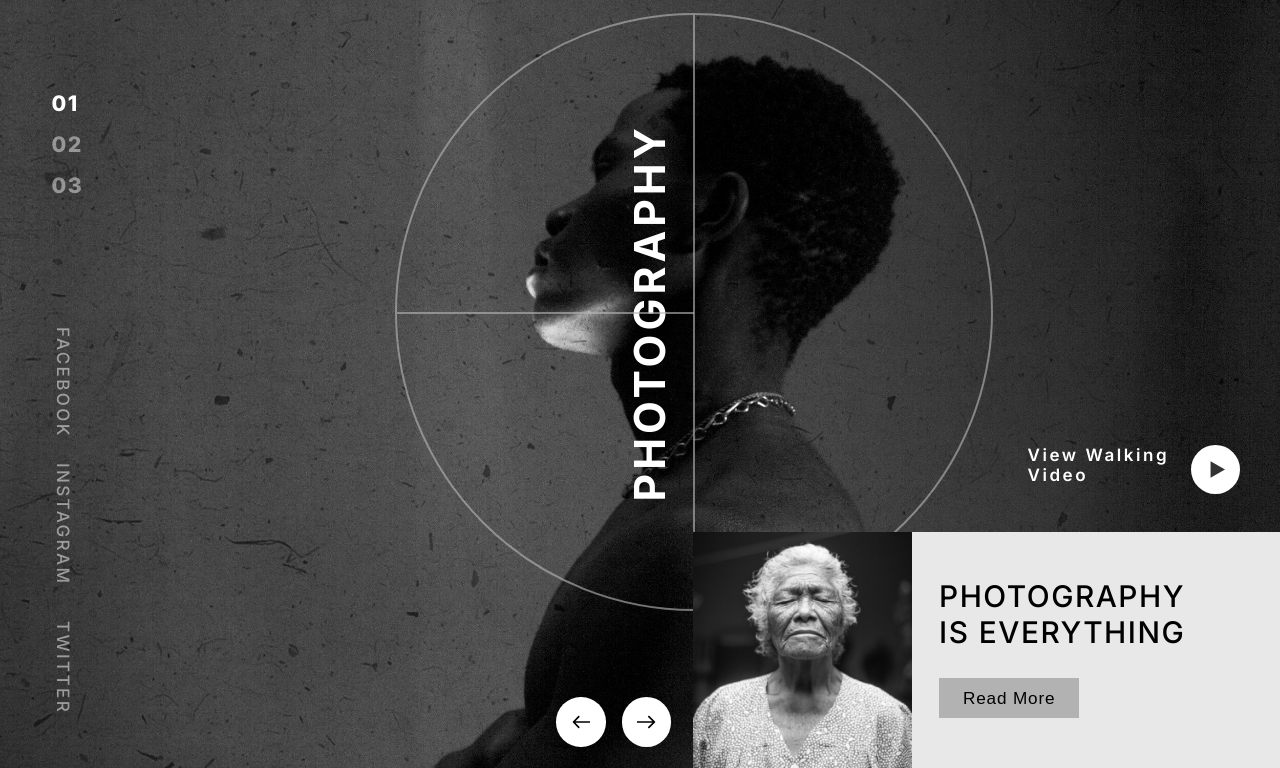
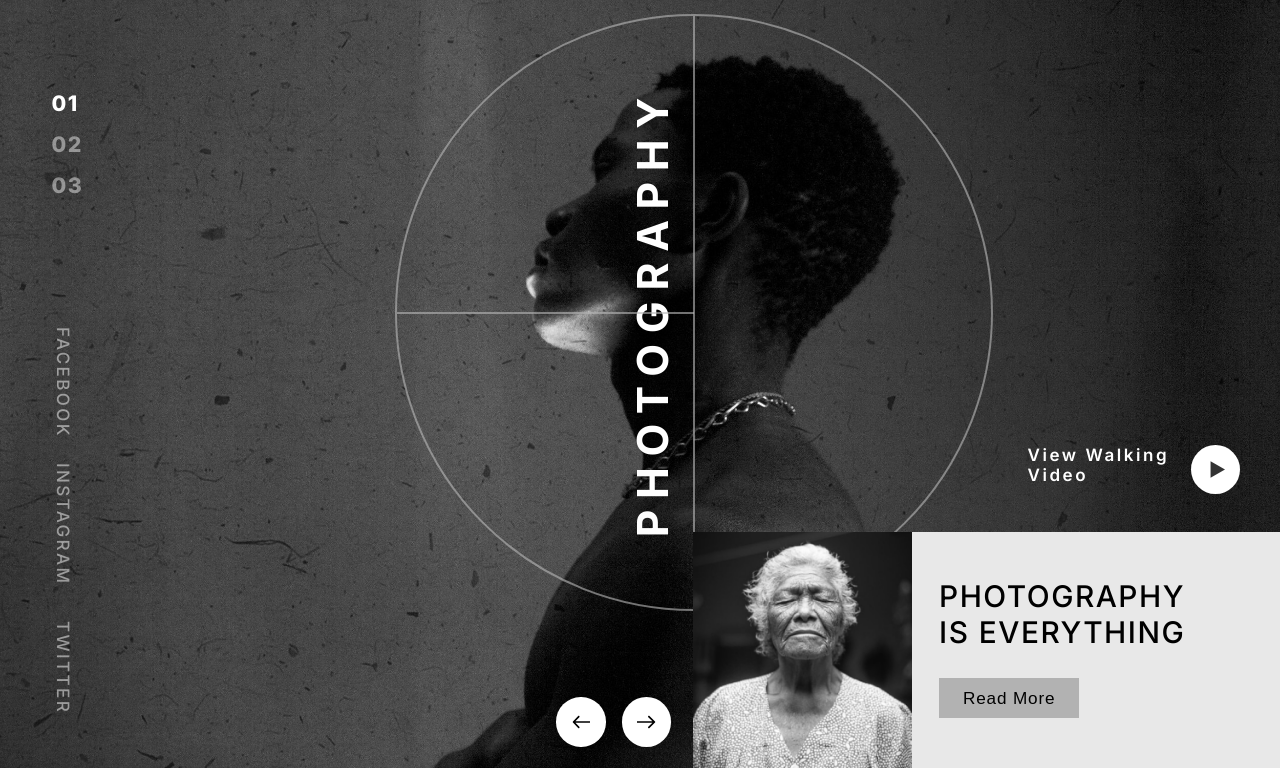
Before and after one commit to Dyeuse/Millennial-Moments, a website: page index.html in a window 1280 px wide. Shown: the part 105-873 px from the top of the page. Drawn offline with Linux system fonts and the light colour scheme.

Commit message:
Refine hero

```diff
--- a/index.html
+++ b/index.html
@@ -47,11 +47,11 @@
 						<li class="social__link">instagram</li>
 						<li class="social__link">twitter</li>
 					</ul>
-					<div class="hero">
-						<h1 class="hero__heading">photography</h1>
-						<div class="hero__main-line"></div>
-						<div class="hero__secondary-line"></div>
-					</div>
+				</div>
+				<div class="hero">
+					<h1 class="hero__heading">photography</h1>
+					<div class="hero__main-line"></div>
+					<div class="hero__secondary-line"></div>
 				</div>
 				<main class="explanations">
 					<div class="slider">
--- a/sass/base/_wrapper.scss
+++ b/sass/base/_wrapper.scss
@@ -18,5 +18,6 @@
 		left: 0;
 		height: 100%;
 		width: 100%;
+		overflow: hidden;
 	}
 }
--- a/sass/layout/_hero.scss
+++ b/sass/layout/_hero.scss
@@ -1,23 +1,23 @@
 .hero {
 	position: absolute;
-	top: clamp(100px, 9.25vw, 139px);
+	top: clamp(100px, 9.26vw, 139px);
 	left: 30.89%;
 	display: flex;
 	justify-content: center;
 	align-items: center;
-	width: clamp(175px, 46.4vw, 697px);
-	height: clamp(175px, 46.4vw, 697px);
+	width: clamp(255px, 46.4vw, 697px);
+	height: clamp(255px, 46.4vw, 697px);
 	border: 2px solid $line-color;
 	border-radius: 50%;
 	&__heading {
 		font-weight: 700;
-		font-size: clamp(15px, 3.33vw, 50px);
-		line-height: clamp(18px, 2vw, 30px);
+		font-size: clamp(20px, 3.33vw, 50px);
+		line-height: clamp(36px, 4.07vw, 61px);
 		text-align: center;
-		letter-spacing: 0.25rem;
+		letter-spacing: 0.25em;
 		text-transform: uppercase;
 		transform: rotate(-90deg);
-		margin-right: 15%;
+		margin-right: 14%;
 	}
 	&__main-line {
 		position: absolute;
```
Also changed, not shown: css/style.css, 1 other file.
